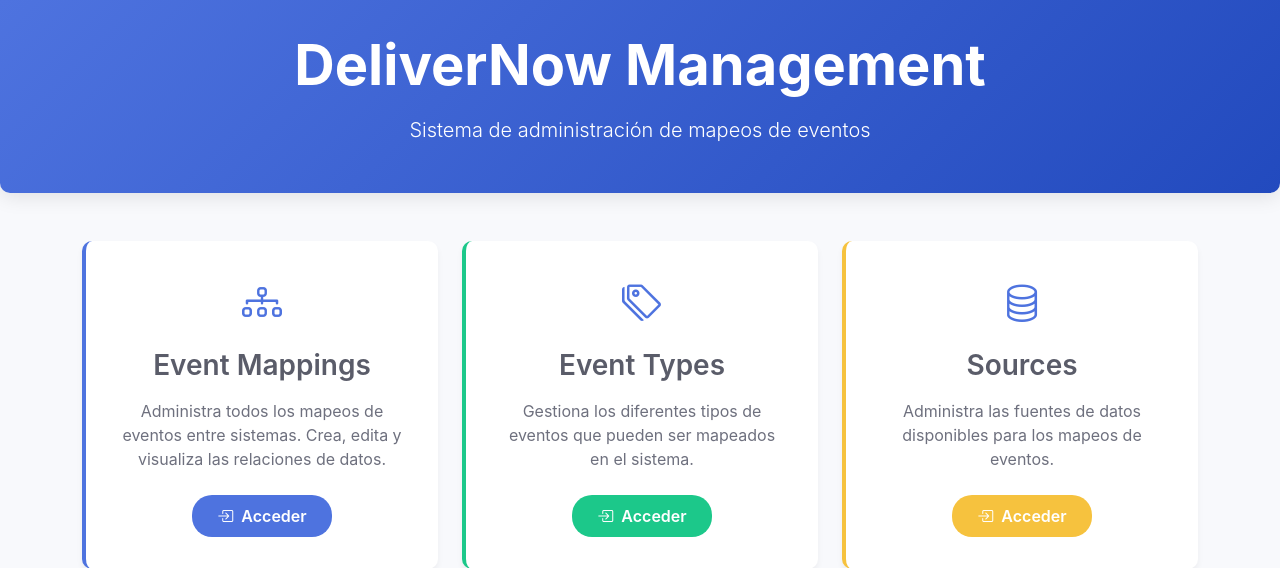
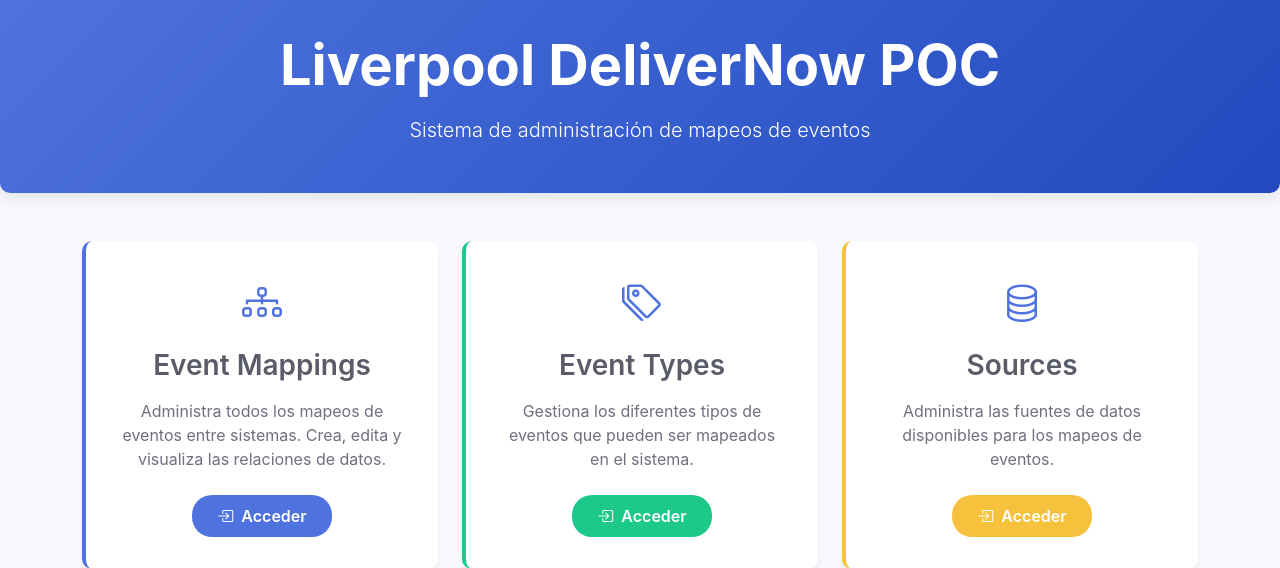
Before and after one commit to dinoise/Event-Insights-Console, a Flask app: page / in a window 1280 px wide. Shown: the top 568 px of the page. Run offline with Flask 3, Linux system fonts and the light colour scheme; parts of the project's set-up code (start-up, migrations or seed data) failed here and were passed over.

Commit message:
Chahged App title for clarity

```diff
--- a/app/templates/index.html
+++ b/app/templates/index.html
@@ -12,7 +12,7 @@
     <!-- Header -->
     <header class="dashboard-header text-center">
         <div class="container">
-            <h1 class="display-4 fw-bold mb-3">DeliverNow Management</h1>
+            <h1 class="display-4 fw-bold mb-3">Liverpool DeliverNow POC</h1>
             <p class="lead">Sistema de administración de mapeos de eventos</p>
         </div>
     </header>
```
